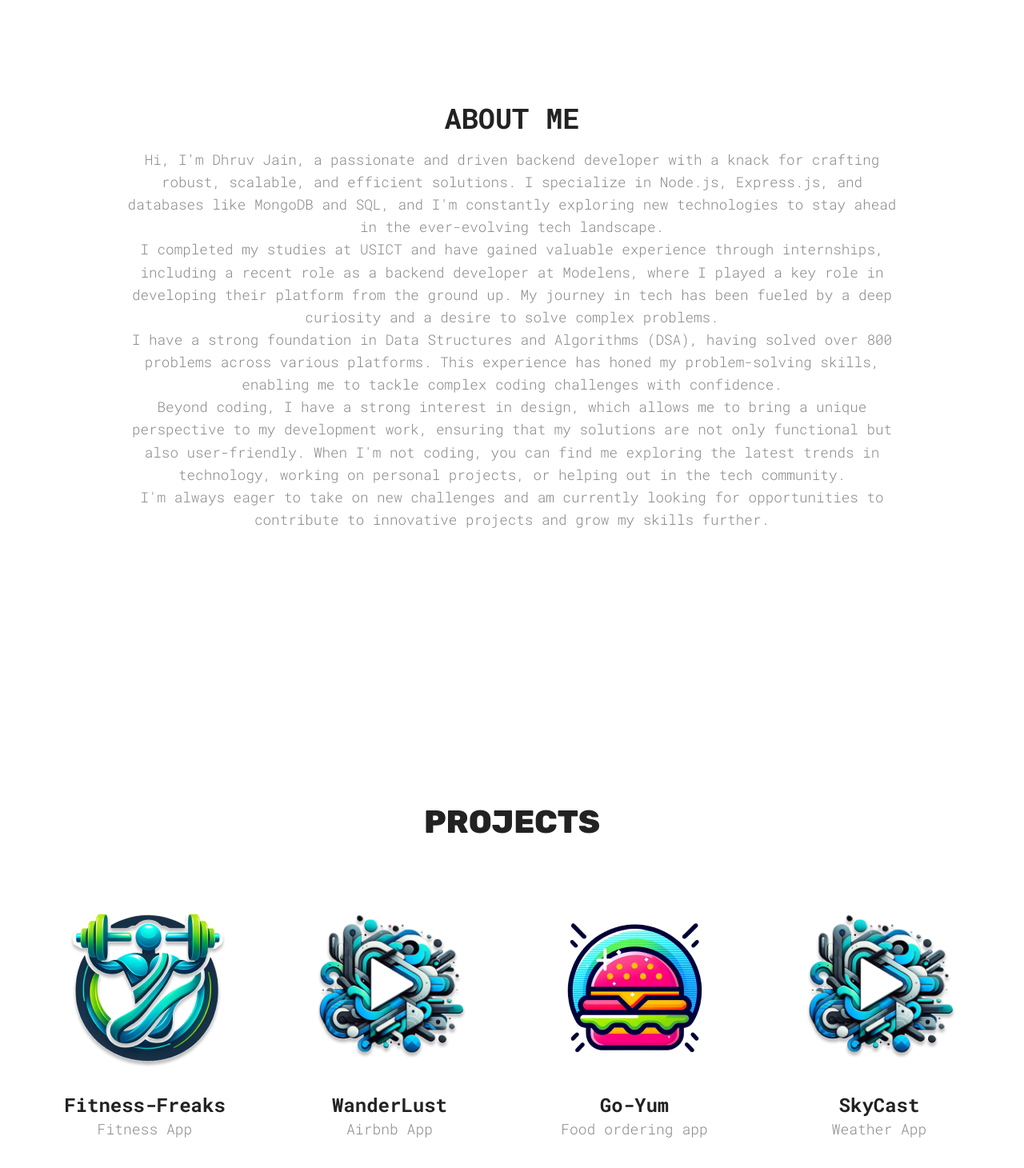
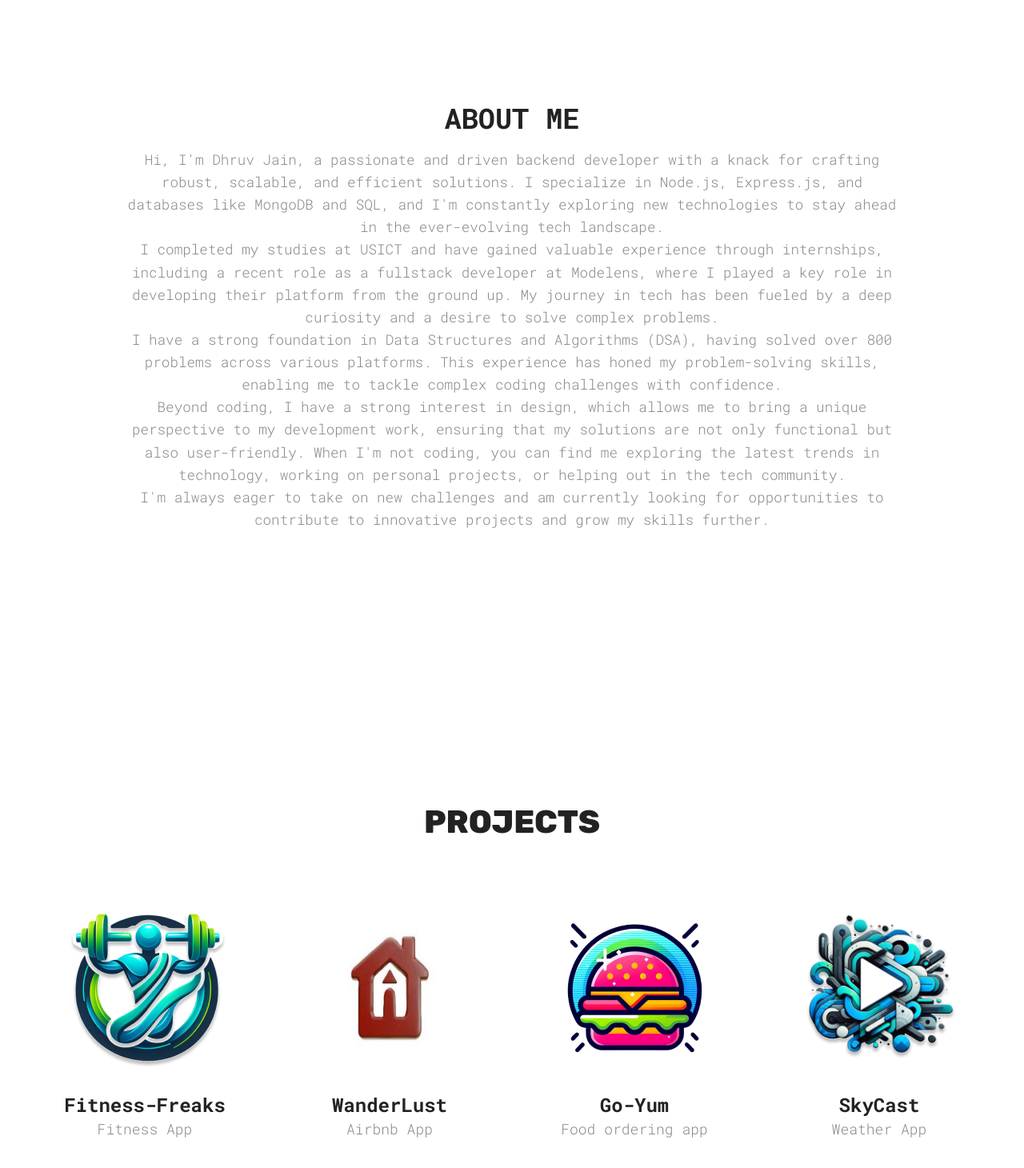
Before and after one commit to dhruvknowstocode/Portfolio, a React (Vite) app: page / in a window 1280 px wide. Shown: the part 1016-2476 px from the top of the page at 80% size. Built offline with nearby package versions, Linux system fonts and the light colour scheme.

Commit message:
added some images

```diff
--- a/src/sections/About/About.jsx
+++ b/src/sections/About/About.jsx
@@ -11,7 +11,7 @@ function AboutMe() {
         in the ever-evolving tech landscape.
       </p>
       <p>
-        I completed my studies at USICT and have gained valuable experience through internships, including a recent role as a backend developer
+        I completed my studies at USICT and have gained valuable experience through internships, including a recent role as a fullstack developer
         at Modelens, where I played a key role in developing their platform from the ground up. My journey in tech has been fueled by a deep
         curiosity and a desire to solve complex problems.
       </p>
--- a/src/sections/Projects/Projects.jsx
+++ b/src/sections/Projects/Projects.jsx
@@ -1,5 +1,7 @@
 import styles from "./ProjectsStyles.module.css";
 import viberr from "../../assets/viberr.png";
+import airbnb1 from '../../assets/airbnb.jpg';
+import airbnb2 from '../../assets/airbnb.png';
 import freshBurger from "../../assets/fresh-burger.png";
 import hipsster from "../../assets/hipsster.png";
 import fitLift from "../../assets/fitlift.png";
@@ -17,7 +19,7 @@ function Projects() {
           p="Fitness App"
         />
         <ProjectCard
-          src={viberr}
+          src={airbnb1}
           link="https://github.com/dhruvknowstocode/WanderLust"
           h3="WanderLust"
           p="Airbnb App"
--- a/src/sections/Projects/ProjectsStyles.module.css
+++ b/src/sections/Projects/ProjectsStyles.module.css
@@ -4,7 +4,8 @@
     text-align: center;
 
     img {
-      max-width: 250px;
+      height: 250px;
+      width: 250px;
       align-self: center;
       background-color: var(--project-card-bg);
       border-radius: 20px;
```
Also changed, not shown: src/assets/airbnb.jpg (added), src/assets/airbnb.png (added).
